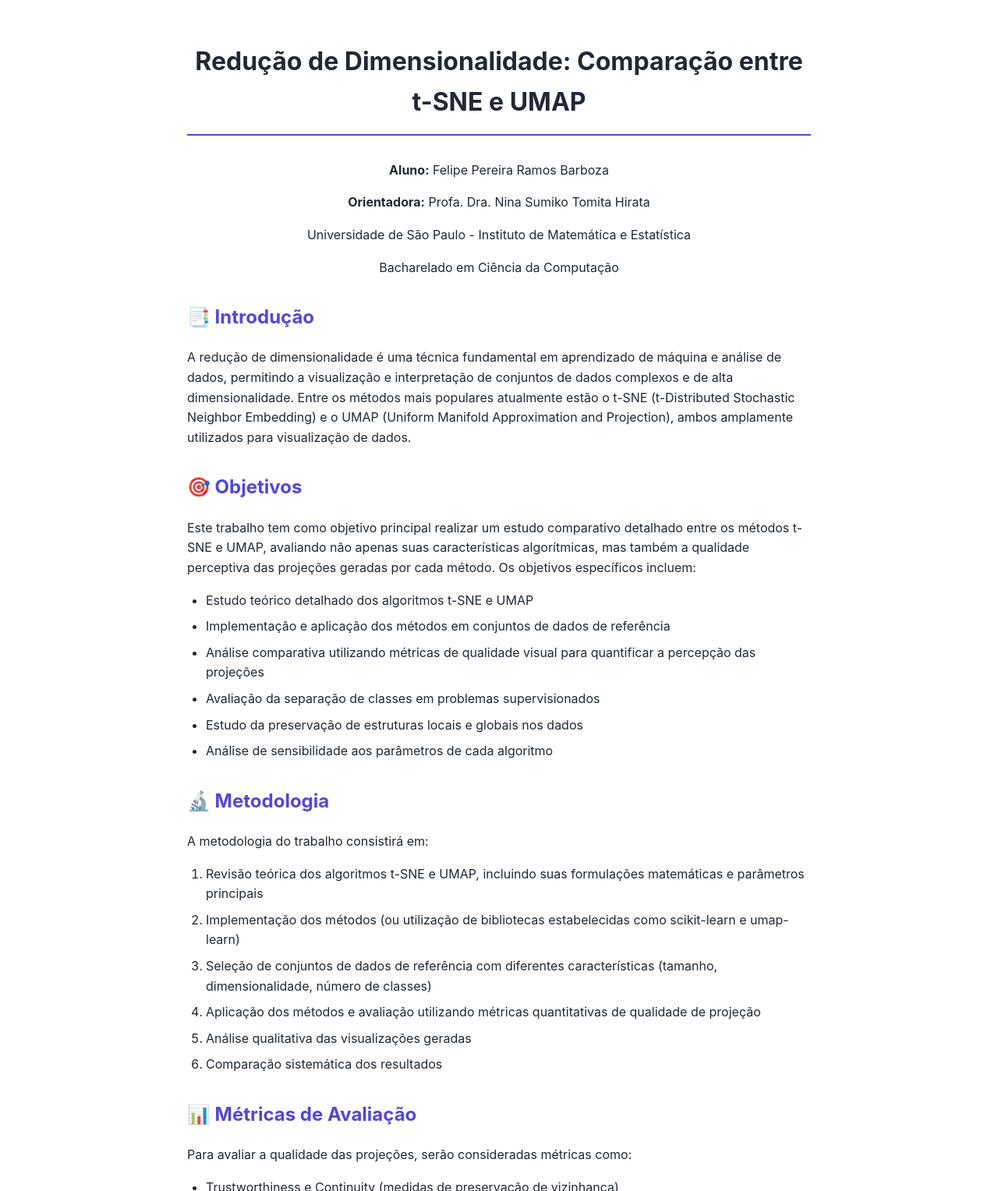
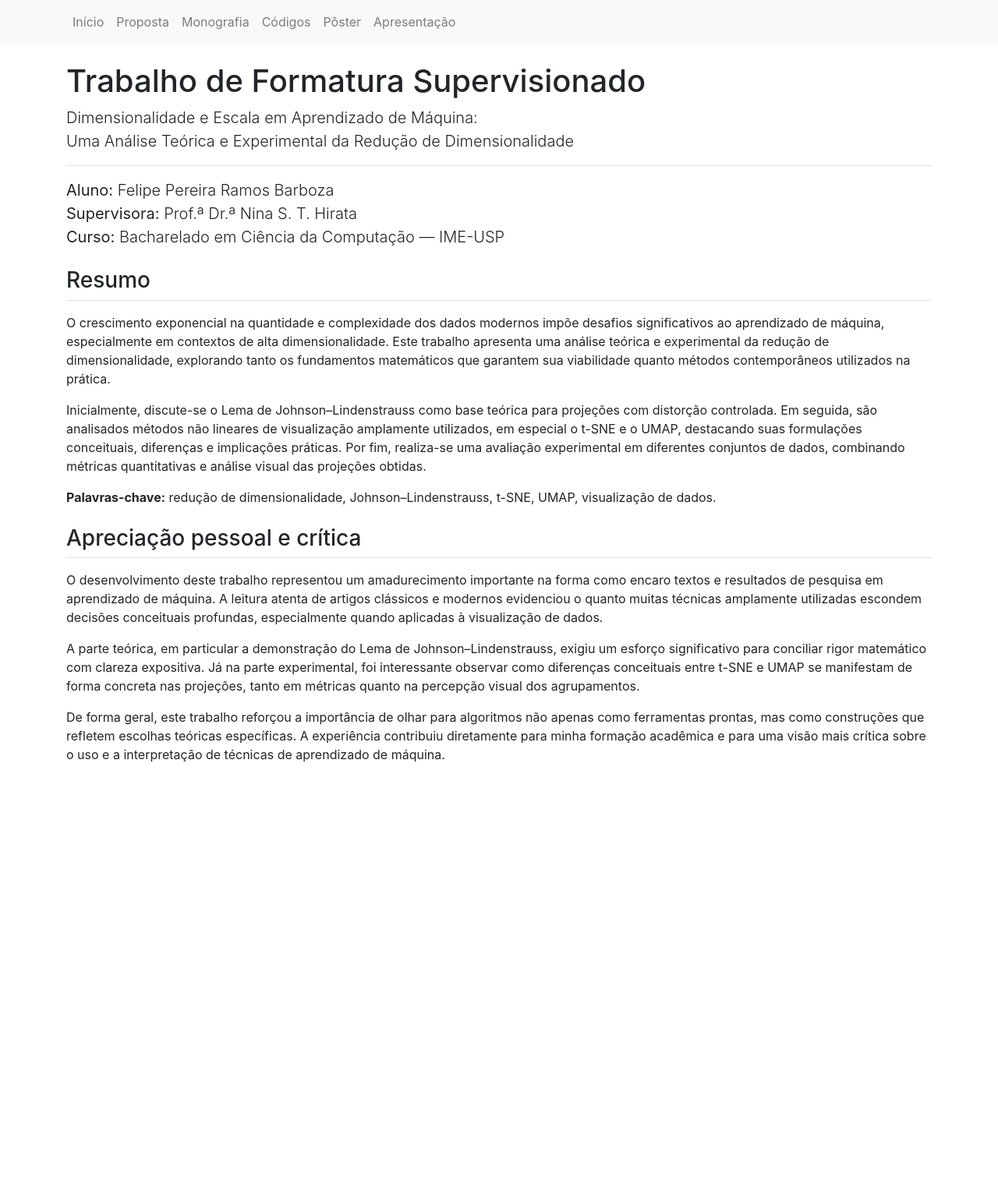
Before and after one commit to felipe-rms/felipe-rms.github.io, a plain HTML site: page index.html in a window 1280 px wide. Shown: the top 1528 px of the page at 78% size. After the commit the page ends 1028 px from the top, so only its background shows below. Drawn offline with nearby package versions, Linux system fonts and the light colour scheme.

Commit message:
index novo provisorio

```diff
--- a/index.html
+++ b/index.html
@@ -1,183 +1,109 @@
 <!DOCTYPE html>
-<html lang="pt-BR">
+<html lang="pt-br">
 <head>
-    <meta charset="UTF-8">
-    <meta name="description" content="TCC sobre Redução de Dimensionalidade: Comparação entre t-SNE e UMAP">
-    <meta name="viewport" content="width=device-width, initial-scale=1.0">
-    <title>TCC - Felipe Barboza</title>
-    <style>
-        body {
-            font-family: 'Inter', sans-serif;
-            color: #1f2937;
-            background-color: #ffffff;
-            margin: 0;
-            padding: 2rem;
-            line-height: 1.6;
-        }
+    <title>MAC0499 — Felipe Ramos</title>
+    <meta charset="utf-8" />
+    <meta name="viewport" content="width=device-width, initial-scale=1" />
+    <link rel="stylesheet" type="text/css" href="css/bootstrap.min.css" />
+</head>
 
-        .container {
-            max-width: 800px;
-            margin: 0 auto;
-        }
+<body>
+    <nav class="navbar navbar-expand-lg navbar-light bg-light mb-4">
+        <div class="container">
+            <button class="navbar-toggler" type="button" data-toggle="collapse" data-target="#mainNavbar">
+                <span class="navbar-toggler-icon"></span>
+            </button>
+            <div class="collapse navbar-collapse" id="mainNavbar">
+                <div class="navbar-nav">
+                    <a class="nav-item nav-link" href="./">Início</a>
+                    <a class="nav-item nav-link" href="./proposta">Proposta</a>
+                    <a class="nav-item nav-link" target="_blank" href="./monografia.pdf">Monografia</a>
+                    <a class="nav-item nav-link" target="_blank" href="https://github.com/seu-usuario/seu-repo">Códigos</a>
+                    <a class="nav-item nav-link" target="_blank" href="./poster.pdf">Pôster</a>
+                    <a class="nav-item nav-link" target="_blank" href="./apresentacao.pdf">Apresentação</a>
+                </div>
+            </div>
+        </div>
+    </nav>
 
-        h1, h2, h3 {
-            color: #1f2937;
-        }
+    <div class="container">
 
-        h1 {
-            font-size: 2rem;
-            text-align: center;
-            margin-bottom: 2rem;
-            border-bottom: 2px solid #4f46e5;
-            padding-bottom: 1rem;
-        }
-
-        h2 {
-            font-size: 1.5rem;
-            margin-top: 2rem;
-            color: #4f46e5;
-        }
-
-        ul, ol {
-            padding-left: 1.5rem;
-        }
-
-        li {
-            margin-bottom: 0.5rem;
-        }
-
-        a {
-            color: #4f46e5;
-            text-decoration: none;
-        }
-
-        a:hover {
-            text-decoration: underline;
-        }
-
-        table {
-            width: 100%;
-            border-collapse: collapse;
-            margin: 1rem 0;
-        }
-
-        th, td {
-            border: 1px solid #ddd;
-            padding: 0.5rem;
-            text-align: left;
-        }
-
-        th {
-            background-color: #f3f4f6;
-        }
-
-        .author-info {
-            text-align: center;
-            margin-bottom: 2rem;
-        }
-
-        .footer {
-            text-align: center;
-            margin-top: 3rem;
-            padding-top: 1rem;
-            border-top: 1px solid #e5e7eb;
-            font-size: 0.9rem;
-            color: #6b7280;
-        }
-    </style>
-</head>
-<body>
-    <div class="container">
-        <h1>Redução de Dimensionalidade: Comparação entre t-SNE e UMAP</h1>
-
-        <div class="author-info">
-            <p><strong>Aluno:</strong> Felipe Pereira Ramos Barboza</p>
-            <p><strong>Orientadora:</strong> Profa. Dra. Nina Sumiko Tomita Hirata</p>
-            <p>Universidade de São Paulo - Instituto de Matemática e Estatística</p>
-            <p>Bacharelado em Ciência da Computação</p>
+        <!-- CABEÇALHO -->
+        <div class="border-bottom mb-3">
+            <h1>Trabalho de Formatura Supervisionado</h1>
+            <p class="lead">
+                Dimensionalidade e Escala em Aprendizado de Máquina: <br>
+                Uma Análise Teórica e Experimental da Redução de Dimensionalidade
+            </p>
         </div>
 
-        <h2 id="introducao">📑 Introdução</h2>
-        <p>A redução de dimensionalidade é uma técnica fundamental em aprendizado de máquina e análise de dados, permitindo a visualização e interpretação de conjuntos de dados complexos e de alta dimensionalidade. Entre os métodos mais populares atualmente estão o t-SNE (t-Distributed Stochastic Neighbor Embedding) e o UMAP (Uniform Manifold Approximation and Projection), ambos amplamente utilizados para visualização de dados.</p>
+        <div class="mb-4">
+            <p class="lead">
+                <b>Aluno:</b> Felipe Pereira Ramos Barboza<br>
+                <b>Supervisora:</b> Prof.ª Dr.ª Nina S. T. Hirata<br>
+                <b>Curso:</b> Bacharelado em Ciência da Computação — IME-USP
+            </p>
+        </div>
 
-        <h2 id="objetivos">🎯 Objetivos</h2>
-        <p>Este trabalho tem como objetivo principal realizar um estudo comparativo detalhado entre os métodos t-SNE e UMAP, avaliando não apenas suas características algorítmicas, mas também a qualidade perceptiva das projeções geradas por cada método. Os objetivos específicos incluem:</p>
-        <ul>
-            <li>Estudo teórico detalhado dos algoritmos t-SNE e UMAP</li>
-            <li>Implementação e aplicação dos métodos em conjuntos de dados de referência</li>
-            <li>Análise comparativa utilizando métricas de qualidade visual para quantificar a percepção das projeções</li>
-            <li>Avaliação da separação de classes em problemas supervisionados</li>
-            <li>Estudo da preservação de estruturas locais e globais nos dados</li>
-            <li>Análise de sensibilidade aos parâmetros de cada algoritmo</li>
-        </ul>
+        <!-- RESUMO -->
+        <div class="border-bottom mb-3">
+            <h3>Resumo</h3>
+        </div>
+        <div class="mb-4">
+            <p>
+                O crescimento exponencial na quantidade e complexidade dos dados modernos
+                impõe desafios significativos ao aprendizado de máquina, especialmente em
+                contextos de alta dimensionalidade. Este trabalho apresenta uma análise
+                teórica e experimental da redução de dimensionalidade, explorando tanto os
+                fundamentos matemáticos que garantem sua viabilidade quanto métodos
+                contemporâneos utilizados na prática.
+            </p>
+            <p>
+                Inicialmente, discute-se o Lema de Johnson–Lindenstrauss como base teórica
+                para projeções com distorção controlada. Em seguida, são analisados métodos
+                não lineares de visualização amplamente utilizados, em especial o t-SNE e
+                o UMAP, destacando suas formulações conceituais, diferenças e implicações
+                práticas. Por fim, realiza-se uma avaliação experimental em diferentes
+                conjuntos de dados, combinando métricas quantitativas e análise visual
+                das projeções obtidas.
+            </p>
+            <p>
+                <strong>Palavras-chave:</strong>
+                redução de dimensionalidade, Johnson–Lindenstrauss, t-SNE, UMAP, visualização de dados.
+            </p>
+        </div>
 
-        <h2 id="metodologia">🔬 Metodologia</h2>
-        <p>A metodologia do trabalho consistirá em:</p>
-        <ol>
-            <li>Revisão teórica dos algoritmos t-SNE e UMAP, incluindo suas formulações matemáticas e parâmetros principais</li>
-            <li>Implementação dos métodos (ou utilização de bibliotecas estabelecidas como scikit-learn e umap-learn)</li>
-            <li>Seleção de conjuntos de dados de referência com diferentes características (tamanho, dimensionalidade, número de classes)</li>
-            <li>Aplicação dos métodos e avaliação utilizando métricas quantitativas de qualidade de projeção</li>
-            <li>Análise qualitativa das visualizações geradas</li>
-            <li>Comparação sistemática dos resultados</li>
-        </ol>
+        <!-- APRECIAÇÃO -->
+        <div class="border-bottom mb-3">
+            <h3>Apreciação pessoal e crítica</h3>
+        </div>
+        <div class="mb-5">
+            <p>
+                O desenvolvimento deste trabalho representou um amadurecimento importante
+                na forma como encaro textos e resultados de pesquisa em aprendizado de máquina.
+                A leitura atenta de artigos clássicos e modernos evidenciou o quanto muitas
+                técnicas amplamente utilizadas escondem decisões conceituais profundas,
+                especialmente quando aplicadas à visualização de dados.
+            </p>
+            <p>
+                A parte teórica, em particular a demonstração do Lema de Johnson–Lindenstrauss,
+                exigiu um esforço significativo para conciliar rigor matemático com clareza
+                expositiva. Já na parte experimental, foi interessante observar como diferenças
+                conceituais entre t-SNE e UMAP se manifestam de forma concreta nas projeções,
+                tanto em métricas quanto na percepção visual dos agrupamentos.
+            </p>
+            <p>
+                De forma geral, este trabalho reforçou a importância de olhar para algoritmos
+                não apenas como ferramentas prontas, mas como construções que refletem
+                escolhas teóricas específicas. A experiência contribuiu diretamente para
+                minha formação acadêmica e para uma visão mais crítica sobre o uso e a
+                interpretação de técnicas de aprendizado de máquina.
+            </p>
+        </div>
 
-        <h2 id="metricas">📊 Métricas de Avaliação</h2>
-        <p>Para avaliar a qualidade das projeções, serão consideradas métricas como:</p>
-        <ul>
-            <li>Trustworthiness e Continuity (medidas de preservação de vizinhança)</li>
-            <li>Diferença média entre as distâncias de cada ponto para seu vizinho mais próximo de outra classe e para o seu vizinho mais próximo da mesma classe (HM)</li>
-            <li>Proporção de pontos x cujo centro de massa de classe mais próximo pertença à mesma classe de x (DSC)</li>
-            <li>Separabilidade de classes (Class Separation Metric)</li>
-            <li>Métricas baseadas em distâncias (como a correlação entre distâncias originais e projetadas)</li>
-        </ul>
+    </div>
 
-        <h2 id="resultados">📈 Resultados Esperados</h2>
-        <p>Espera-se que este trabalho contribua com:</p>
-        <ul>
-            <li>Uma análise comparativa abrangente entre t-SNE e UMAP</li>
-            <li>Diretrizes para a escolha do método mais adequado para diferentes tipos de dados e objetivos</li>
-            <li>Insights sobre a configuração ótima de parâmetros para cada método</li>
-            <li>Possíveis melhorias ou combinações dos métodos</li>
-        </ul>
-
-        <h2 id="cronograma">⏳ Cronograma</h2>
-        <table>
-            <tr>
-                <th>Período</th>
-                <th>Atividades</th>
-            </tr>
-            <tr>
-                <td>Mês 1-2</td>
-                <td>Revisão bibliográfica e estudo teórico dos métodos</td>
-            </tr>
-            <tr>
-                <td>Mês 3-4</td>
-                <td>Implementação e testes preliminares</td>
-            </tr>
-            <tr>
-                <td>Mês 5-6</td>
-                <td>Experimentos e coleta de resultados</td>
-            </tr>
-            <tr>
-                <td>Mês 7-8</td>
-                <td>Análise dos resultados e redação do trabalho</td>
-            </tr>
-        </table>
-
-        <h2 id="referencias">📚 Referências</h2>
-        <ul>
-            <li><a href="https://jmlr.org/papers/v9/vandermaaten08a.html">van der Maaten, L., & Hinton, G. (2008). Visualizing data using t-SNE. Journal of Machine Learning Research.</a></li>
-            <li><a href="https://arxiv.org/abs/1802.03426">McInnes, L., Healy, J., & Melville, J. (2018). UMAP: Uniform Manifold Approximation and Projection for Dimension Reduction. arXiv preprint arXiv:1802.03426.</a></li>
-            <li><a href="https://www.cs.cmu.edu/afs/cs/project/pscico-guyb/realworld/www/slidesF15/dim-redn.pdf">BLELLOCH, Guy E. Lec #16: Dimension Reduction. Algorithms in the Real World (Fall 2015), Carnegie Mellon University. Notas de aula.</a></li>
-            <li><a href="https://pubmed.ncbi.nlm.nih.gov/31567092/">ESPADOTO, Mateus; MARTINS, Rafael M.; KERREN, Andreas; HIRATA, Nina S. T.; TELEA, Alexandru C. Toward a Quantitative Survey of Dimension Reduction Techniques. IEEE Transactions on Visualization and Computer Graphics.</a></li>
-            <li><a href="https://ieeexplore.ieee.org/document/6797061">Venna, J., et al. (2010). Information retrieval perspective to nonlinear dimensionality reduction for data visualization. Journal of Machine Learning Research.</a></li>
-            <li><a href="https://visvar.github.io/pdf/sedlmair2015ddeval.pdf">SEDLMAIR, Michael; AUPETIT, Michaël. Data-driven Evaluation of Visual Quality Measures. In: EUROGRAPHICS CONFERENCE ON VISUALIZATION (EUROVIS), 2015. </a></li>
-        </ul>
-
-        <div class="footer">
-            <p>(cc) 2025 Felipe Pereira Ramos Barboza. CC BY-NC 4.0.</p>
-        </div>
-    </div>
+    <script type="text/javascript" src="js/jquery-3.3.1.min.js"></script>
+    <script type="text/javascript" src="js/bootstrap.min.js"></script>
 </body>
 </html>
```
Also changed, not shown: 1 other file.
